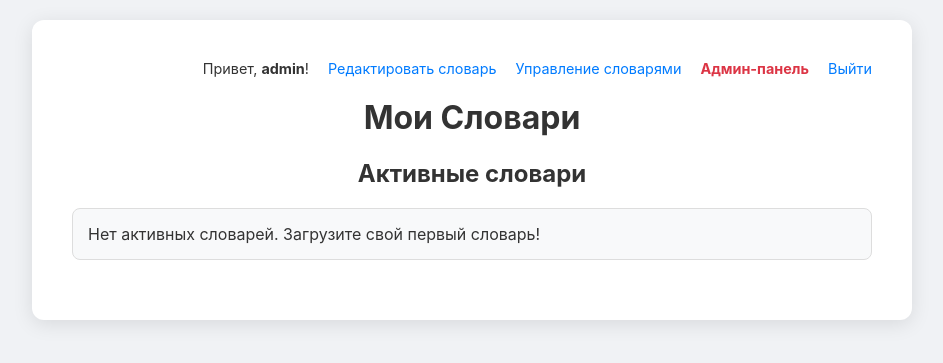
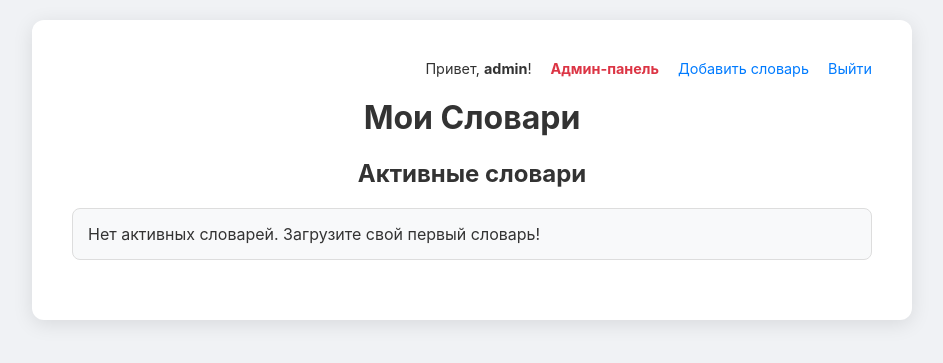
Before and after one commit to shaloput/mlingvo, a Flask app: page / in a window 1280 px wide. Shown: the top 363 px of the page, without its empty margins (168-1111 px from the left). Run offline with Flask 3, Linux system fonts and the light colour scheme; a user stored in the database is signed in; data comes from the database, SQL or seed files in the repository.

Commit message:
fix edit

```diff
--- a/templates/home.html
+++ b/templates/home.html
@@ -12,12 +12,10 @@
         {% if current_user.is_authenticated %}
         <div class="user-info">
             <span>Привет, <strong>{{ current_user.username }}</strong>!</span>
-            <a href="{{ url_for('edit_dictionary') }}">Редактировать словарь</a>
-            <a href="{{ url_for('dictionaries') }}">Управление словарями</a>
-
             {% if current_user.is_admin %}
                 <a href="{{ url_for('admin_panel') }}" class="admin-link">Админ-панель</a>
             {% endif %}
+            <a href="{{ url_for('dictionaries') }}">Добавить словарь</a>
             <a href="{{ url_for('logout') }}">Выйти</a>
         </div>
         {% endif %}
@@ -38,7 +36,7 @@
         <ul class="dictionary-list">
             {% for dic in active_dictionaries %}
             <li>
-                <span class="dic-name">{{ dic.name }}</span>
+                <span class="dic-name"><a href="{{ url_for('edit_dictionary', dictionary_name=dic.name) }}">{{ dic.name }}</a></span>
                 <div class="dic-actions">
                     <a href="{{ url_for('quiz', dictionary_name=dic.name) }}" class="play" title="Начать тест">Играть</a>
                     <a href="{{ url_for('reset_scores', dictionary_name=dic.name) }}" class="reset" title="Сбросить счет">Сброс</a>
```
